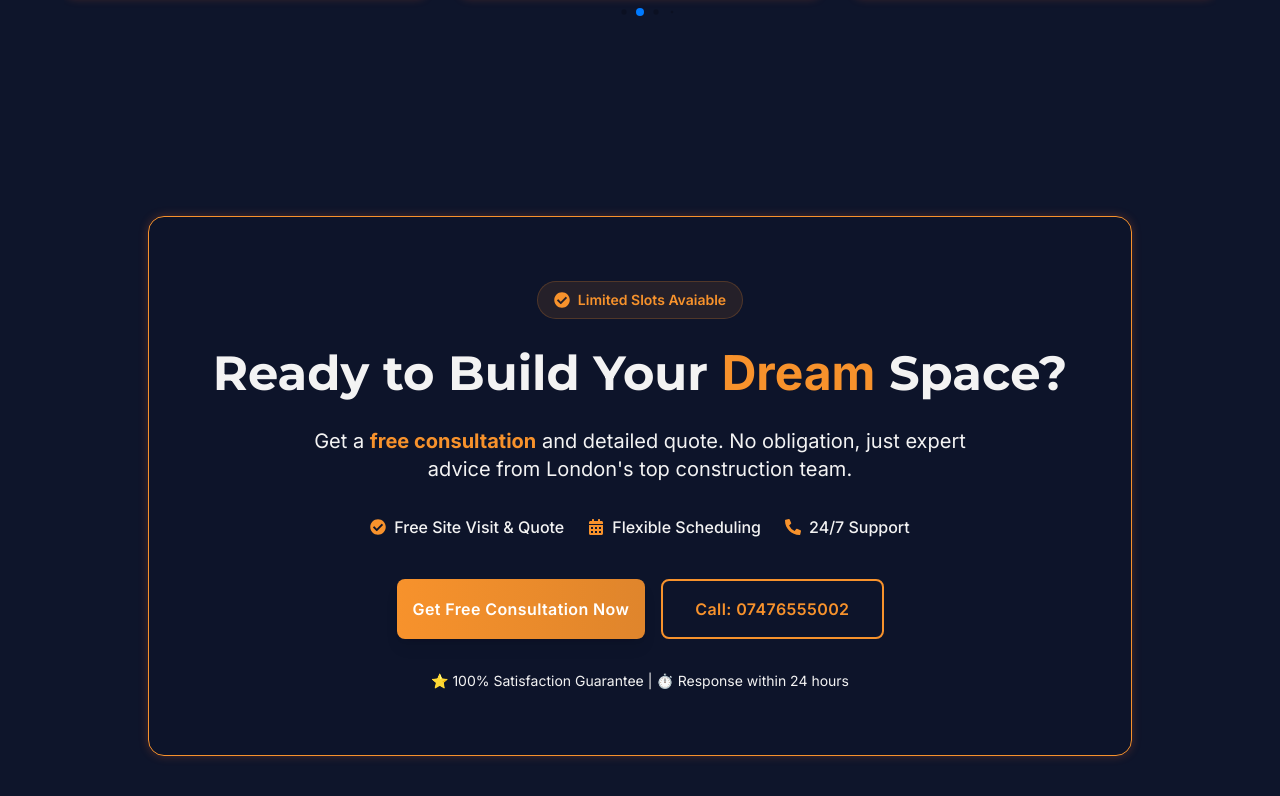
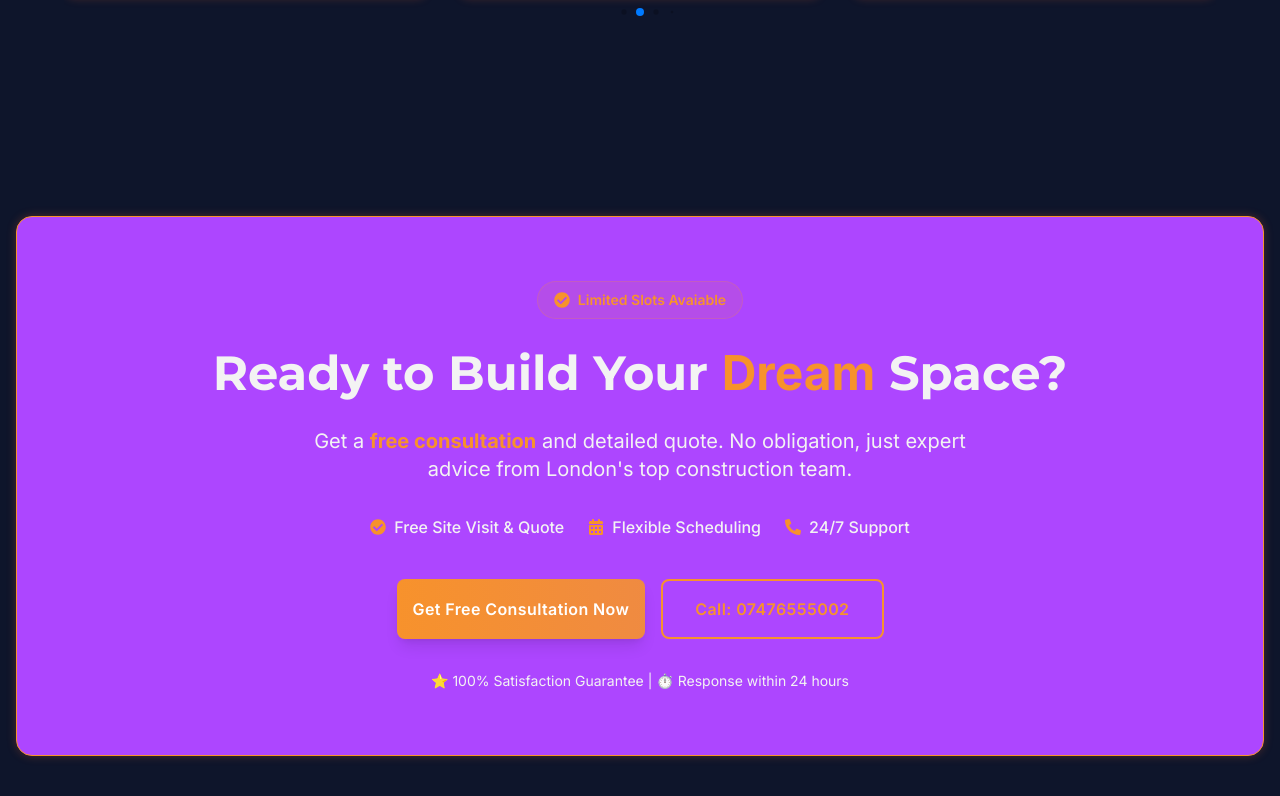
Before and after one commit to FarahS-Teams/fa-builders, a Next.js app: page / in a window 1280 px wide. Shown: the part 3604-4400 px from the top of the page. Built offline with nearby package versions, Linux system fonts and the light colour scheme.

Commit message:
first-commit

```diff
--- a/app/projects/[slug]/page.jsx
+++ b/app/projects/[slug]/page.jsx
@@ -39,7 +39,7 @@ export default async function ProjectPage({ params }) {
     currentIndex < projects.length - 1 ? projects[currentIndex + 1] : null;
 
   return (
-    <main className="w-full overflow-hidden">
+    <main className="">
       {/* HERO */}
       <section className="relative h-[60vh] sm:h-[70vh] md:h-[80vh]">
         {/* Background Image */}
@@ -102,7 +102,8 @@ export default async function ProjectPage({ params }) {
           </p>
         </div>
       </section>
-
+      <div className="custom-container">
+        <div className="content">
           {/* CONTENT */}
           <section className="px-6 sm:px-8 lg:px-12 py-12 grid grid-cols-1 md:grid-cols-3 gap-12">
             <div className="md:col-span-2 text-center md:text-left">
@@ -147,6 +148,8 @@ export default async function ProjectPage({ params }) {
           </section>
 
           <CTASection />
+        </div>
+      </div>
     </main>
   );
 }
--- a/components/home/CTASection.jsx
+++ b/components/home/CTASection.jsx
@@ -25,11 +25,10 @@ const CTASection = () => {
     <section
       className={`${currentTheme.background} ${currentTheme.text} custom-container`}
     >
-      <div className="content flex flex-col items-center justify-stretch px-4 sm:px-6 lg:px-8">
-        <div className="py-16 md:py-24">
+      <div className="content py-16 md:py-24  ">
         {/* Main CTA Card */}
         <div
-            className={`${currentTheme.card} rounded-2xl p-17 md:p-16 text-center relative overflow-hidden`}
+          className={`${currentTheme.card} bg-purple-500 rounded-2xl py-17 md:py-16 px-5 text-center relative overflow-hidden`}
         >
           {/* Badge */}
           <Badge text={"Limited Slots Avaiable"} />
@@ -48,11 +47,9 @@ const CTASection = () => {
             className={`${currentTheme.text} text-lg md:text-xl max-w-2xl mx-auto mb-8`}
           >
             Get a{" "}
-              <span className="font-bold text-secondary">
-                free consultation
-              </span>{" "}
-              and detailed quote. No obligation, just expert advice from
-              London's top construction team.
+            <span className="font-bold text-secondary">free consultation</span>{" "}
+            and detailed quote. No obligation, just expert advice from London's
+            top construction team.
           </p>
 
           {/* Benefits */}
@@ -85,7 +82,6 @@ const CTASection = () => {
           </div>
         </div>
       </div>
-      </div>
     </section>
   );
 };
```
Also changed, not shown: app/services/[slug]/page.jsx (renamed from app/services/[slug]/page.js), app/services/page.jsx (renamed from app/services/page.js). Lines whose indentation alone changed are shown as unchanged.
